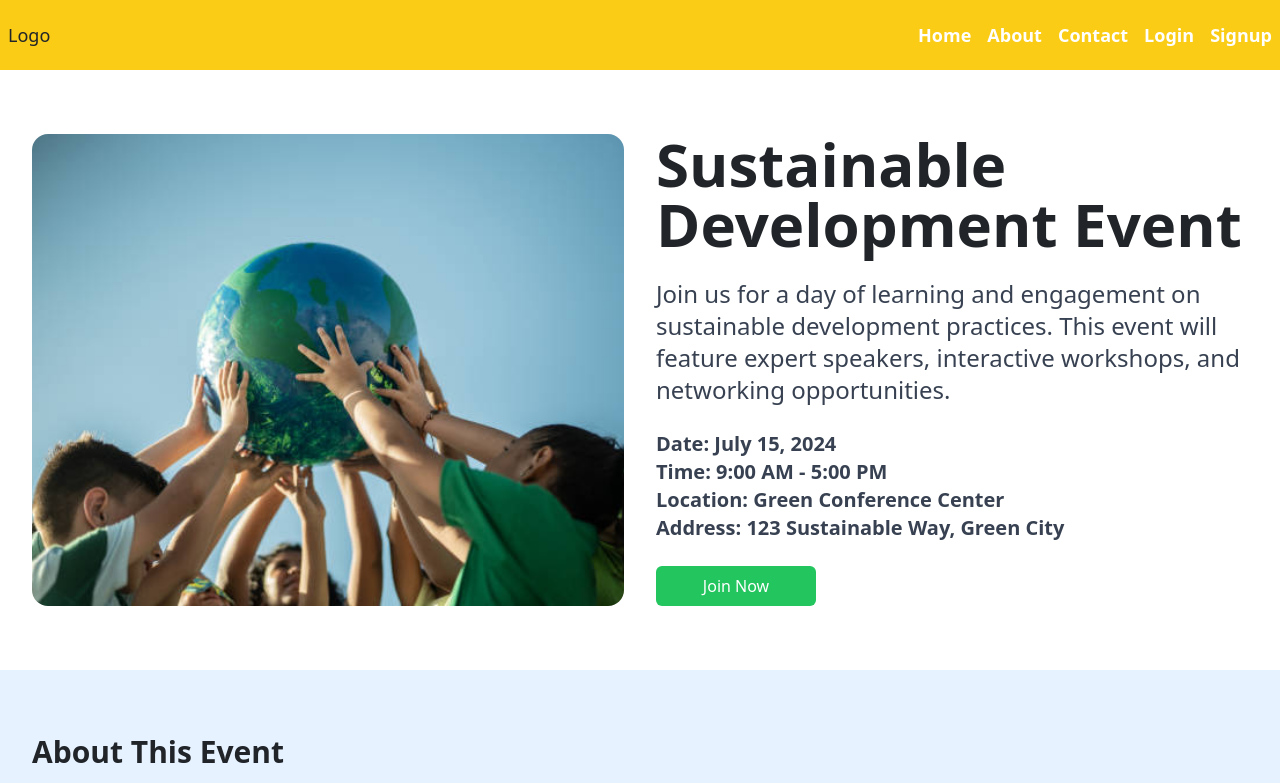
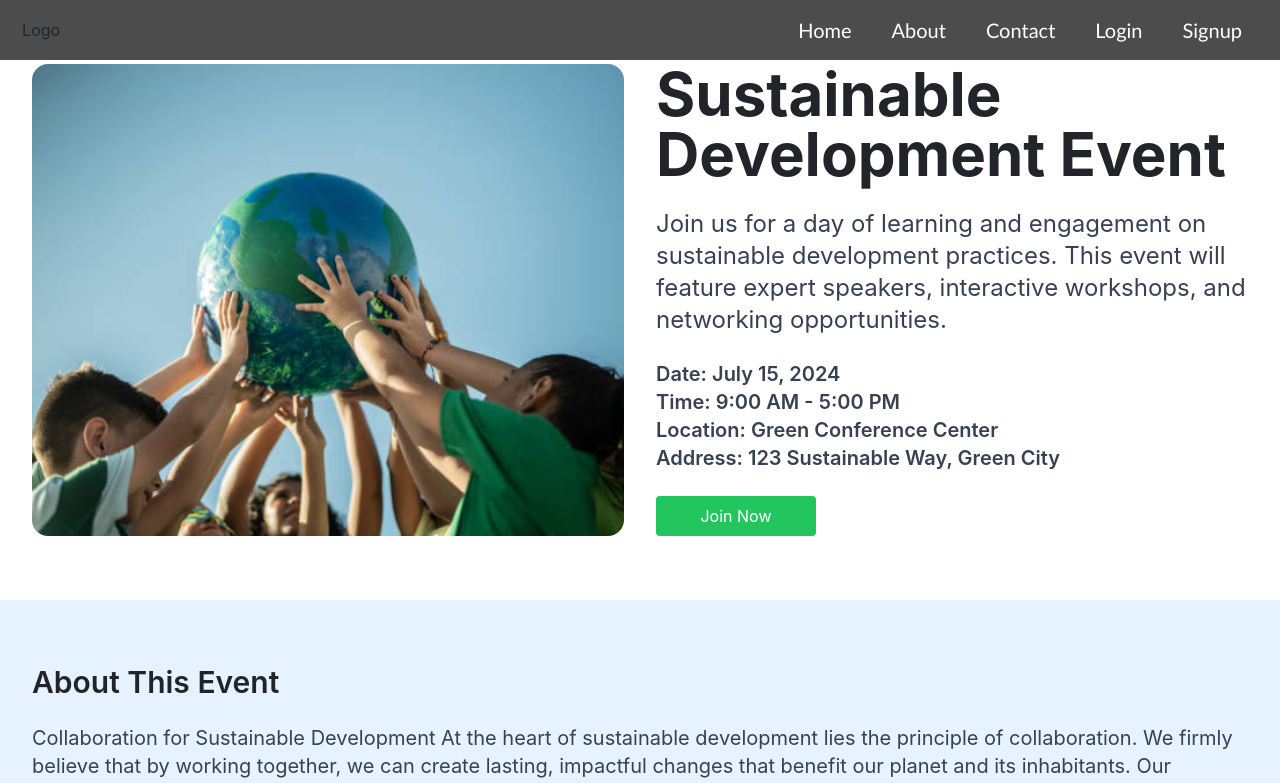
Before and after one commit to DivyDeshmukh/Sustainability-Project, a React (Vite) app: page /eventdetails in a window 1280 px wide. Shown: the top 783 px of the page. Built offline with nearby package versions, Linux system fonts and the light colour scheme.

Commit message:
Navbar changed

```diff
--- a/index.html
+++ b/index.html
@@ -5,6 +5,7 @@
     <link rel="icon" type="image/svg+xml" href="/vite.svg" />
     <link rel="stylesheet" href="src/App.css"/>
     <link href="https://cdn.jsdelivr.net/npm/bootstrap@5.3.3/dist/css/bootstrap.min.css" rel="stylesheet" integrity="sha384-QWTKZyjpPEjISv5WaRU9OFeRpok6YctnYmDr5pNlyT2bRjXh0JMhjY6hW+ALEwIH" crossorigin="anonymous">
+    <link rel="stylesheet" href="https://cdn.jsdelivr.net/npm/bootstrap@4.6.2/dist/css/bootstrap.min.css" integrity="sha384-xOolHFLEh07PJGoPkLv1IbcEPTNtaed2xpHsD9ESMhqIYd0nLMwNLD69Npy4HI+N" crossorigin="anonymous">
     <meta name="viewport" content="width=device-width, initial-scale=1.0" />
     <title>Vite + React</title>
   </head>
@@ -12,5 +13,6 @@
     <div id="root"></div>
     <script type="module" src="/src/main.jsx"></script>
     <script src="https://cdn.jsdelivr.net/npm/bootstrap@5.3.3/dist/js/bootstrap.bundle.min.js" integrity="sha384-YvpcrYf0tY3lHB60NNkmXc5s9fDVZLESaAA55NDzOxhy9GkcIdslK1eN7N6jIeHz" crossorigin="anonymous"></script>
+    <script src="https://cdn.jsdelivr.net/npm/@popperjs/core@2.11.8/dist/umd/popper.min.js" integrity="sha384-I7E8VVD/ismYTF4hNIPjVp/Zjvgyol6VFvRkX/vR+Vc4jQkC+hVqc2pM8ODewa9r" crossorigin="anonymous"></script>
   </body>
 </html>
--- a/src/App.css
+++ b/src/App.css
@@ -1,6 +1,6 @@
 .video-container {
     position: relative;
-    height: 460px;
+    height: 500px;
     overflow: hidden; /* Ensure video doesn't overflow the container */
     border-radius:1% ;
   }
@@ -40,3 +40,71 @@ h1 span {
     color: #fff;
     text-shadow: 0 0 1px #fff, 0 0 3px #fff, 0 0 5px #fff; /* Reduced glow effect */
   }
+
+  /* General navbar styles */
+.navbar {
+    width: 100%;
+    position: fixed;
+    top: 0;
+    left: 0;
+    background: rgba(0, 0, 0, 0.7); /* Transparent background */
+    display: flex;
+    justify-content: center; /* Center horizontally */
+    align-items: center; /* Center vertically */
+    padding: 7px;
+    z-index: 1000;
+
+  }
+
+  /* Container for navbar content */
+  .container {
+    display: flex;
+    justify-content: space-between;
+    align-items:center;
+    width: 100%;
+  }
+
+  /* Navigation items */
+  .nav-items {
+    display: flex;
+  justify-content: center;
+  align-items: center;
+    gap: 8px;
+    font-family:'Trebuchet MS', 'Lucida Sans Unicode', 'Lucida Grande', 'Lucida Sans', Arial, sans-serif;
+  }
+
+  /* Link styles */
+  .nav-link {
+    color: white;
+    text-decoration: none;
+    font-size: 1.25rem;
+    font-weight: 500;
+    transition: color 0.3s ease;
+  }
+
+  /* Active link style */
+  .nav-link.active {
+    color: rgb(195, 232, 92); /* Active link color */
+  }
+
+  /* Hover effect for links */
+  .nav-link:hover {
+    color: #80e198; /* Hover color */
+  }
+
+  /* Responsive adjustments */
+  @media (max-width: 768px) {
+    .nav-items {
+      flex-direction: column;
+      align-items: center;
+    }
+
+    .navbar {
+      flex-direction: column;
+      padding: 20px;
+    }
+
+    .nav-link {
+      margin: 5px 0;
+    }
+  }
--- a/src/components/Header/Header.jsx
+++ b/src/components/Header/Header.jsx
@@ -3,6 +3,7 @@ import { useSelector } from "react-redux";
 import Logo from "../Logo";
 import { NavLink } from "react-router-dom";
 import { LogoutBtn } from "../index";
+import "/src/App.css";
 
 function Header() {
   const authStatus = useSelector((state) => state.auth.authStatus);
@@ -55,9 +56,10 @@ function Header() {
   ];
 
   return (
-    <header className="flex w-full justify-between text-lg h-[70px] bg-yellow-400 items-center p-2 px-6">
+    <header className="navbar">
+      <div className="container">
         <Logo />
-      <div className="flex gap-3">
+        <div className="nav-items">
           {navItems?.map(
             (item, index) =>
               item.active && (
@@ -65,18 +67,15 @@ function Header() {
                   to={`${item.slug}`}
                   key={index}
                   className={({ isActive }) =>
-                  `${
-                    isActive ? "text-red-600" : "text-white"
-                  } text-lg font-semibold`
+                    `nav-link ${isActive ? "active" : ""}`
                   }
                 >
                   {item.name}
                 </NavLink>
               )
           )}
-        {/* header will be optimized more based on options. Later, we may add
-        menubar for other options */}
           {authStatus && <LogoutBtn />}
+        </div>
       </div>
     </header>
   );
```
Lines whose indentation alone changed are shown as unchanged.
